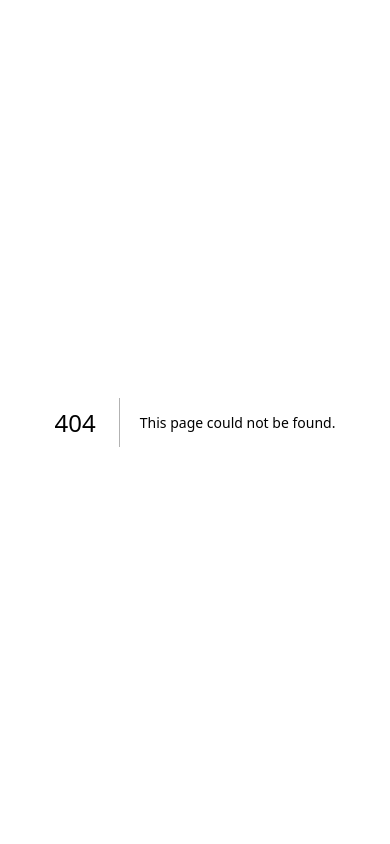
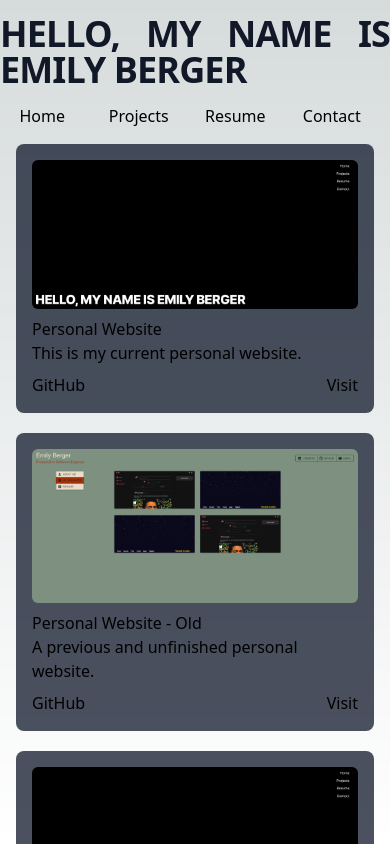
Before and after one commit to heyitsM/personal-webiste, a Next.js app: page /projects in a window 390 px wide. Before the commit this address had no page. Shown: the top 844 px of the page. Built offline with nearby package versions, Linux system fonts and the light colour scheme.

Commit message:
worked on projects page, pretty responsive based on screen size, and should be pretty accessible.

```diff
--- a/src/app/page.tsx
+++ b/src/app/page.tsx
@@ -1,5 +1,6 @@
 import Image from 'next/image'
 import Slide from '@/components/slide'
+
 
 export default function Home() {
   return (
@@ -15,13 +16,11 @@ export default function Home() {
         </h1>
         <div className="grid-container grid grid-cols-1 gap-3 justify-items-end mr-4 xs:mr-0 xxs:grid-cols-4 xxs:justify-items-center sm:justify-items-end sm:grid-cols-1 sm:gap-3">
           <Slide title="Home" link="/"/>
-          <Slide title="Projects" link="/"/>
+          <Slide title="Projects" link="/projects"/>
           <Slide title="Resume" link="/"/>
           <Slide title="Contact" link="/"/>
         </div>
-
       </div>
-
     </div>
   )
 }
--- /dev/null
+++ b/src/components/project.tsx
@@ -0,0 +1,24 @@
+interface ProjectContent {
+    title: string;
+    link: string;
+    github: string;
+    description: string;
+    image: string;
+}
+
+export default function Project(props: ProjectContent) {
+    return (
+        <div className="rounded-lg p-4 h-fit bg-slate-900/75" >
+            <img className="rounded-md mb-2" src={props.image} alt={props.title}></img>
+            <a href={props.link} target="_blank">{props.title}</a>
+            <br />
+            {props.description}
+            <br />
+            <div className="grid grid-cols-2 mt-2">
+                <a href={props.github}target="_blank">GitHub</a>
+                <a href={props.link} className="justify-self-end" target="_blank">Visit</a>
+            </div>
+
+        </div>
+    );
+}
--- /dev/null
+++ b/src/pages/projects.tsx
@@ -0,0 +1,42 @@
+import Slide from "@/components/slide"
+import Project from "@/components/project"
+
+import '@/app/globals.css'
+
+export default function Projects() {
+    return (
+        <div className="grid-container max-h-screen grid grid-cols-5 gap-7">
+            <div className="w-full max-h-full pl-4 pb-4 hidden col-span-0 sm:flex sm:col-span-3 lg:col-span-4" style={{backgroundColor: ''}}>
+                <div className="grid w-full grid-cols-1">
+                    <div className="grid grid-cols-2 lg:grid-cols-3 gap-5 mr-4 pt-4">
+                        <Project title="Personal Website" image="Personal-Webiste.png" link="https://emily-heyitsm.vercel.app" github="https://github.com/heyitsM/personal-webiste" description="This is my current personal website." />
+                        <Project title="Personal Website - Old" image="heyitsm.onrender.com.png" link="" github="https://github.com/heyitsM/heyitsM.github.io" description="A previous and unfinished personal website." />
+                        <Project title="Personal Website" image="Personal-Webiste.png" link="" github="" description="description goes here" />
+                        <Project title="Personal Website" image="Personal-Webiste.png" link="" github="" description="description goes here" />
+                    </div>
+                    <h1 className="text-4xl place-self-end justify-self-start font-extrabold leading-none tracking-tight text-gray-900 md:text-5xl lg:text-6xl dark:text-white">
+                        HELLO, MY NAME IS EMILY BERGER
+                    </h1>
+                </div>
+            </div>
+            <div className="w-full pt-4 h-screen max-h-screen col-span-5 sm:col-span-2 lg:col-span-1" style={{backgroundColor:''}}>
+                <h1 className="text-4xl text-justify mb-4 sm:hidden font-extrabold leading-none tracking-tight text-gray-900 md:text-5xl lg:text-6xl dark:text-white">
+                    HELLO, MY NAME IS EMILY BERGER
+                </h1>
+                <div className="grid-container grid grid-cols-1 gap-3 justify-items-end mr-4 xs:mr-0 xxs:grid-cols-4 xxs:justify-items-center sm:justify-items-end sm:grid-cols-1 sm:gap-3">
+                    <Slide title="Home" link="/"/>
+                    <Slide title="Projects" link="/projects"/>
+                    <Slide title="Resume" link="/"/>
+                    <Slide title="Contact" link="/"/>
+                </div>
+                <div className="grid grid-cols-1 xs:grid-cols-2 sm:hidden gap-5 mx-4 pt-4">
+                    <Project title="Personal Website" image="Personal-Webiste.png" link="https://emily-heyitsm.vercel.app" github="https://github.com/heyitsM/personal-webiste" description="This is my current personal website." />
+                    <Project title="Personal Website - Old" image="heyitsm.onrender.com.png" link="" github="https://github.com/heyitsM/heyitsM.github.io" description="A previous and unfinished personal website." />
+                    <Project title="Personal Website" image="Personal-Webiste.png" link="" github="" description="description goes here" />
+                    <Project title="Personal Website" image="Personal-Webiste.png" link="" github="" description="description goes here" />
+                </div>
+
+            </div>
+        </div>
+    )
+};
```
Also changed, not shown: public/Personal-Webiste.png (added), public/heyitsm.onrender.com.png (added).
